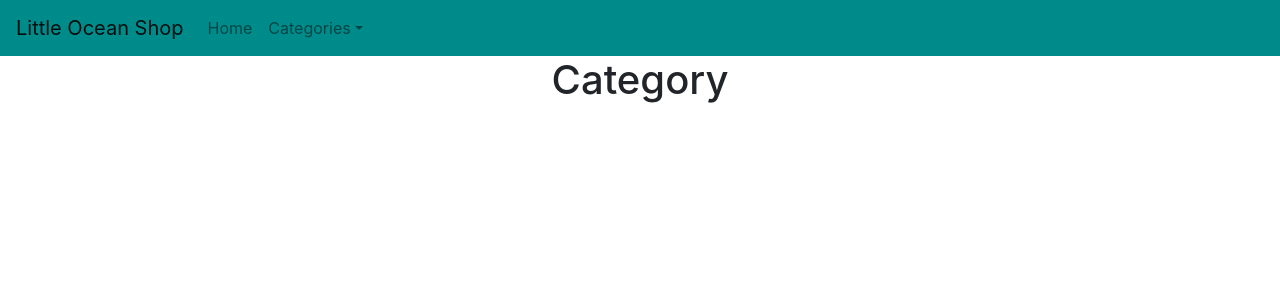
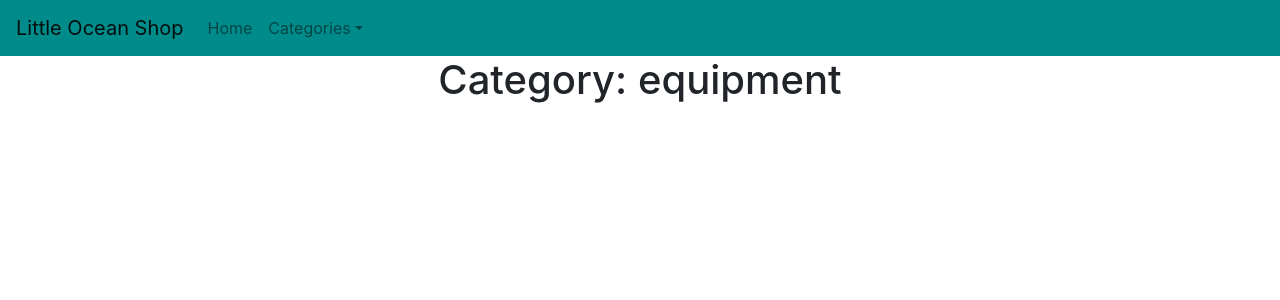
Before and after one commit to jehough/reactproject, a React (Create React App) app in the folder jsfrontend/: page /equipment in a window 1280 px wide. Shown: the top 300 px of the page. Built offline with nearby package versions, Linux system fonts and the light colour scheme.

Commit message:
establishes links for equipment and fish pages

```diff
--- a/jsfrontend/src/views/components/navbar.js
+++ b/jsfrontend/src/views/components/navbar.js
@@ -12,8 +12,8 @@ export default class Navigation extends Component {
           <Nav className="mr-auto">
             <Nav.Link href="#home">Home</Nav.Link>
             <NavDropdown title="Categories" id="basic-nav-dropdown">
-              <NavDropdown.Item href="#fish">Fish</NavDropdown.Item>
-              <NavDropdown.Item href="#equipment">Equipment</NavDropdown.Item>
+              <NavDropdown.Item href="fish">Fish</NavDropdown.Item>
+              <NavDropdown.Item href="equipment">Equipment</NavDropdown.Item>
             </NavDropdown>
           </Nav>
           </Navbar.Collapse>
--- a/jsfrontend/src/views/containers/categories.js
+++ b/jsfrontend/src/views/containers/categories.js
@@ -4,7 +4,7 @@ export default class Home extends Component {
 
   render(){
     return(<div>
-      <h1>Category</h1>
+      <h1>Category: {this.props.division}</h1>
 
     </div>)
   }
```
